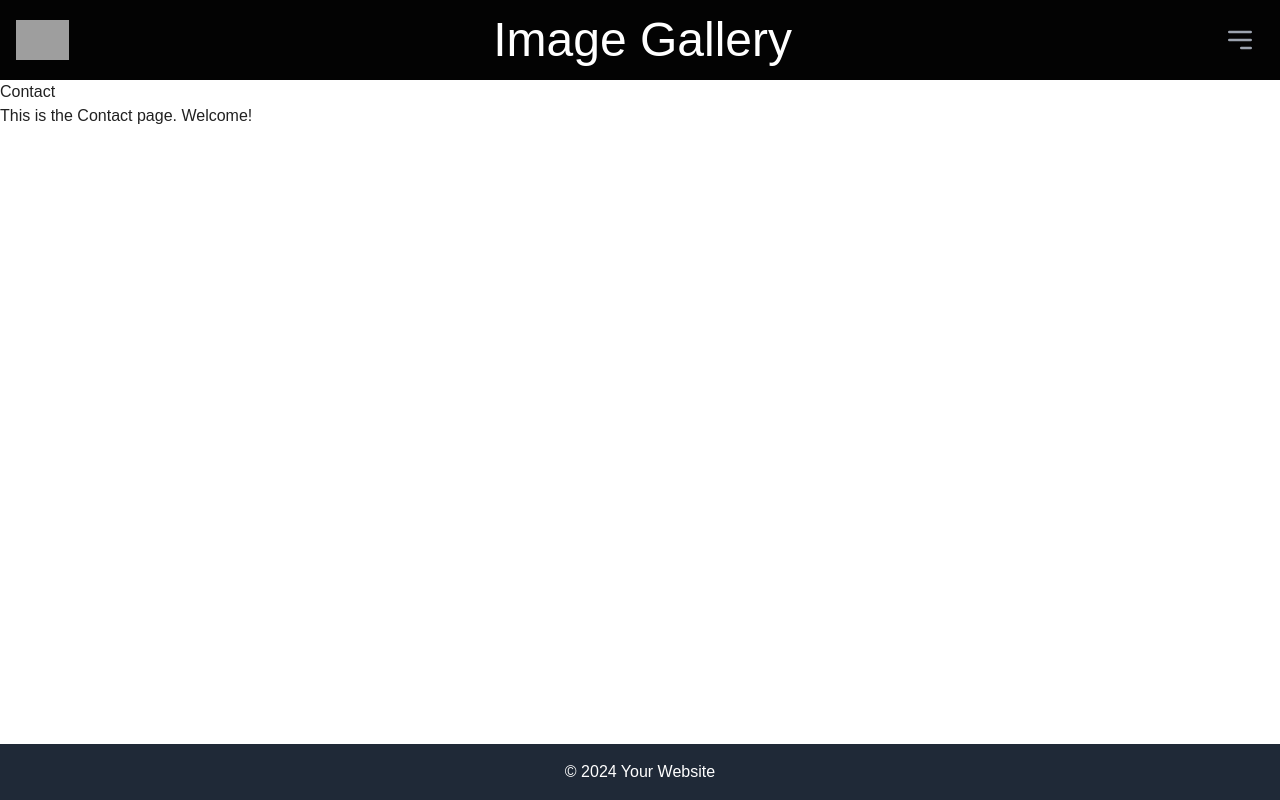
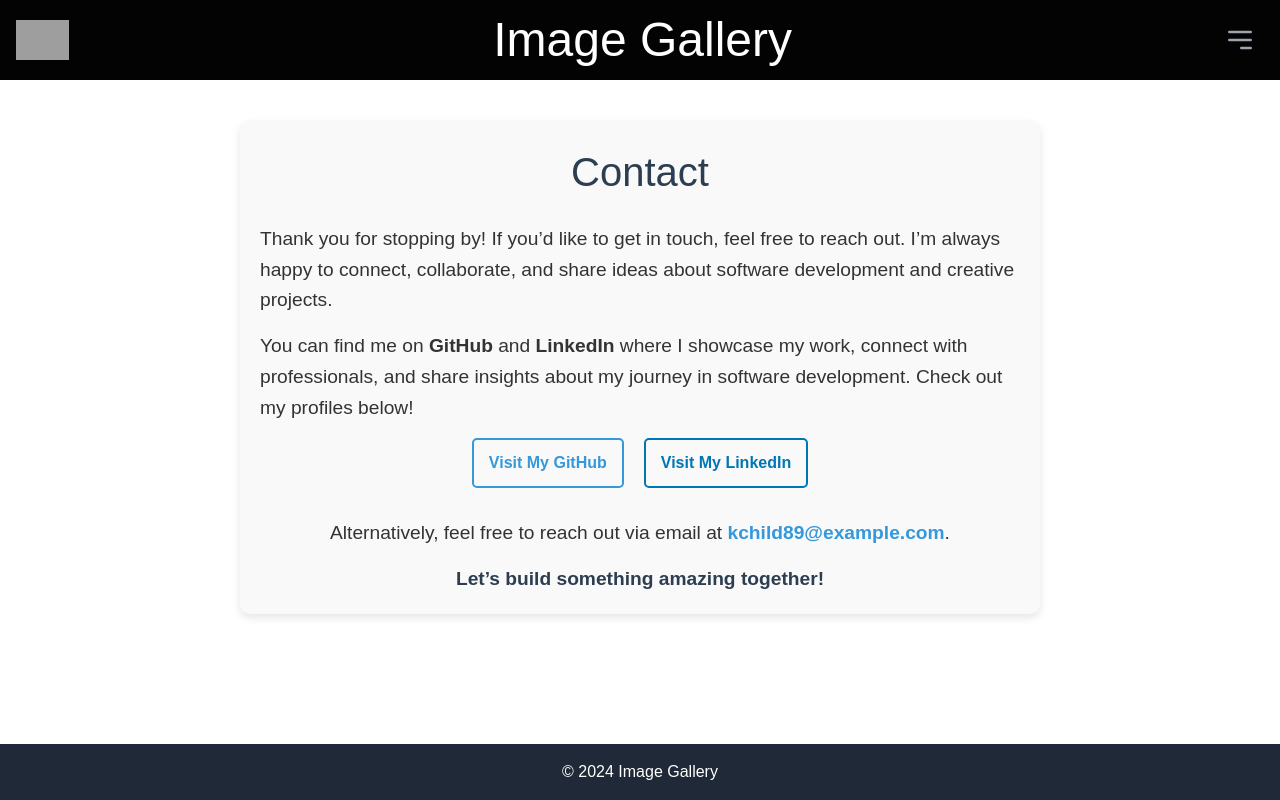
Before and after one commit to kchild89/Mtech-ImageGallery, a Next.js app: page /contact in a window 1280 px wide. Built offline with nearby package versions, Linux system fonts and the light colour scheme; grey boxes are pictures that could not be loaded.

Commit message:
Update on aboutMe/Contact page

```diff
--- a/src/app/about-me/page.js
+++ b/src/app/about-me/page.js
@@ -3,9 +3,67 @@ import Header from "@/components/Header";
 
 export default function AboutMe() {
   return (
-    <div>
-      <h1>About Me</h1>
-      <p>This is the About Me page. Welcome!</p>
+    <div
+      style={{
+        fontFamily: "Arial, sans-serif",
+        lineHeight: "1.6",
+        color: "#333",
+      }}
+    >
+      <main
+        style={{
+          padding: "20px",
+          maxWidth: "800px",
+          margin: "40px auto",
+          backgroundColor: "#f9f9f9",
+          borderRadius: "10px",
+          boxShadow: "0 4px 8px rgba(0, 0, 0, 0.1)",
+        }}
+      >
+        <h1
+          style={{
+            fontSize: "2.5rem",
+            textAlign: "center",
+            color: "#2c3e50",
+            marginBottom: "20px",
+          }}
+        >
+          About Me
+        </h1>
+        <p style={{ fontSize: "1.2rem", marginBottom: "15px" }}>
+          Hi there! My name is <strong>Kevin</strong>, and I’m an aspiring
+          software developer currently embarking on an exciting journey into the
+          world of coding. As a college student with a deep passion for
+          creating, I’m diving into the intricacies of modern web development.
+          My areas of focus include <strong>React</strong> and{" "}
+          <strong>Next.js</strong>, where I’m learning to bring ideas to life
+          through elegant, dynamic web applications.
+        </p>
+        <p style={{ fontSize: "1.2rem", marginBottom: "15px" }}>
+          One of my recent projects showcases my enthusiasm for front-end
+          development: a custom image gallery app. This app fetches photos from
+          an API, categorizes them, and lets users filter through and explore
+          full-page views of selected images. By integrating React concepts like
+          hooks, context, reducers, and dynamic page rendering, I’m honing my
+          ability to design seamless user experiences.
+        </p>
+        <p style={{ fontSize: "1.2rem", marginBottom: "15px" }}>
+          Beyond coding, I’m always curious about learning new technologies and
+          finding innovative ways to solve problems. If you’re interested in
+          collaborating, sharing insights, or just want to chat about software
+          development, feel free to reach out!
+        </p>
+        <p
+          style={{
+            fontSize: "1.2rem",
+            textAlign: "center",
+            fontWeight: "bold",
+            color: "#000",
+          }}
+        >
+          Welcome to my world of growth, creativity, and code!
+        </p>
+      </main>
     </div>
   );
 }
--- a/src/app/contact/page.js
+++ b/src/app/contact/page.js
@@ -1,8 +1,118 @@
+import Footer from "@/components/Footer";
+import Header from "@/components/Header";
+
 export default function Contact() {
   return (
-    <div>
-      <h1>Contact</h1>
-      <p>This is the Contact page. Welcome!</p>
+    <div
+      style={{
+        fontFamily: "Arial, sans-serif",
+        lineHeight: "1.6",
+        color: "#333",
+      }}
+    >
+      <main
+        style={{
+          padding: "20px",
+          maxWidth: "800px",
+          margin: "40px auto",
+          backgroundColor: "#f9f9f9",
+          borderRadius: "10px",
+          boxShadow: "0 4px 8px rgba(0, 0, 0, 0.1)",
+        }}
+      >
+        <h1
+          style={{
+            fontSize: "2.5rem",
+            textAlign: "center",
+            color: "#2c3e50",
+            marginBottom: "20px",
+          }}
+        >
+          Contact
+        </h1>
+        <p style={{ fontSize: "1.2rem", marginBottom: "15px" }}>
+          Thank you for stopping by! If you’d like to get in touch, feel free to
+          reach out. I’m always happy to connect, collaborate, and share ideas
+          about software development and creative projects.
+        </p>
+        <p style={{ fontSize: "1.2rem", marginBottom: "15px" }}>
+          You can find me on <strong>GitHub</strong> and{" "}
+          <strong>LinkedIn</strong> where I showcase my work, connect with
+          professionals, and share insights about my journey in software
+          development. Check out my profiles below!
+        </p>
+        <div
+          style={{
+            display: "flex",
+            justifyContent: "center",
+            gap: "20px",
+            marginBottom: "30px",
+          }}
+        >
+          <a
+            href="https://github.com/kchild89"
+            target="_blank"
+            rel="noopener noreferrer"
+            style={{
+              color: "#3498db",
+              textDecoration: "none",
+              fontWeight: "bold",
+              border: "2px solid #3498db",
+              padding: "10px 15px",
+              borderRadius: "5px",
+              display: "inline-block",
+            }}
+          >
+            Visit My GitHub
+          </a>
+          <a
+            href="https://www.linkedin.com/in/kevin-child-0931bb304/"
+            target="_blank"
+            rel="noopener noreferrer"
+            style={{
+              color: "#0077b5",
+              textDecoration: "none",
+              fontWeight: "bold",
+              border: "2px solid #0077b5",
+              padding: "10px 15px",
+              borderRadius: "5px",
+              display: "inline-block",
+            }}
+          >
+            Visit My LinkedIn
+          </a>
+        </div>
+        <p
+          style={{
+            fontSize: "1.2rem",
+            textAlign: "center",
+            marginBottom: "15px",
+          }}
+        >
+          Alternatively, feel free to reach out via email at{" "}
+          <a
+            href="mailto:kchild89@example.com"
+            style={{
+              color: "#3498db",
+              textDecoration: "none",
+              fontWeight: "bold",
+            }}
+          >
+            kchild89@example.com
+          </a>
+          .
+        </p>
+        <p
+          style={{
+            fontSize: "1.2rem",
+            textAlign: "center",
+            fontWeight: "bold",
+            color: "#2c3e50",
+          }}
+        >
+          Let’s build something amazing together!
+        </p>
+      </main>
     </div>
   );
 }
--- a/src/app/page.js
+++ b/src/app/page.js
@@ -1,6 +1,4 @@
 "use client";
-import Header from "@/components/Header";
-import Footer from "@/components/Footer";
 import Gallery from "@/components/Gallery";
 import CategoryFilter from "@/components/CategoryFilter";
 import { useState } from "react";
--- a/src/components/CategoryFilter.js
+++ b/src/components/CategoryFilter.js
@@ -7,10 +7,10 @@ const CategoryFilter = ({ categories, selectedCategory, onCategoryChange }) => {
         <button
           key={category}
           onClick={() => onCategoryChange(category)}
-          className={`px-4 py-2 rounded ${
+          className={`px-4 py-2 rounded transition-colors duration-300 ${
             selectedCategory === category
-              ? "bg-slate-700 text-black"
-              : "bg-slate-500 text-black"
+              ? "bg-var(--background) border-2 border-white text-var(--foreground)"
+              : "bg-var(--background) border-2 border-transparent text-var(--forground)"
           }`}
         >
           {category}
--- a/src/components/Footer.js
+++ b/src/components/Footer.js
@@ -3,7 +3,7 @@ import React from "react";
 export default function Footer() {
   return (
     <footer className="bg-gray-800 text-white text-center p-4 mt-auto">
-      <p>&copy; 2024 Your Website</p>
+      <p>&copy; 2024 Image Gallery</p>
     </footer>
   );
 }
```
